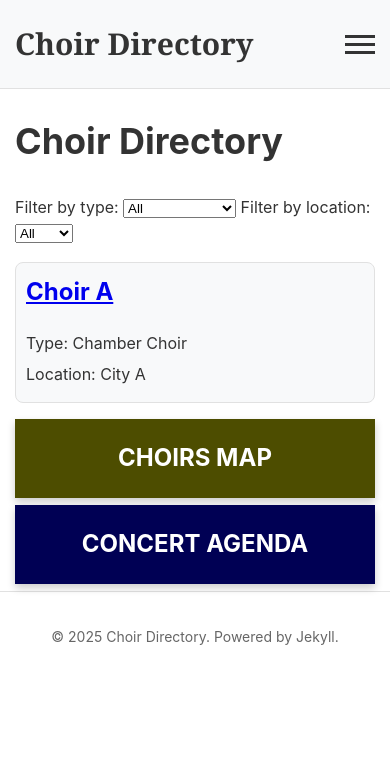
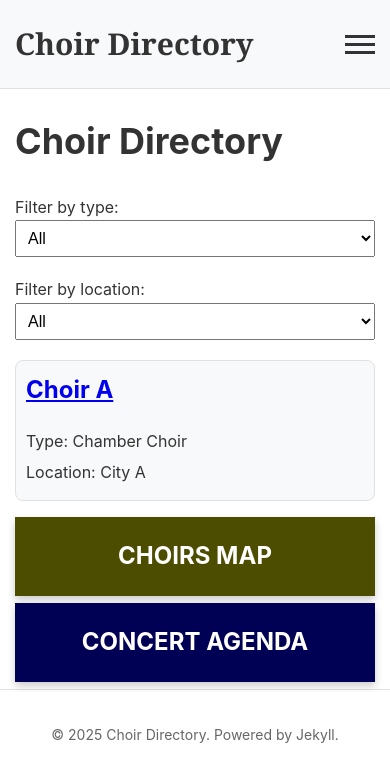
Before and after one commit to jllobera/choir-directory, a Jekyll site: the page built from directory.html, in a window 390 px wide. Shown: the top 782 px of the page. Built offline with Jekyll 4.4.1, drawn with Linux system fonts in a browser that asks for light colours; a script that is not in the unit is left out.

Commit message:
Update directory.html
Fixing, I think.

```diff
--- a/directory.html
+++ b/directory.html
@@ -54,7 +54,7 @@ title: Choir Directory
     font-weight: bold;
   }
 
-  #filter-type, #filter-location {
+  #filter {
     margin-bottom: 20px;
     padding: 8px;
     font-size: 16px;
@@ -85,7 +85,7 @@ title: Choir Directory
 
   /* Responsive Design for Mobile */
   @media (max-width: 768px) {
-    #filter-type, #filter-location {
+    #filter {
       width: 100%;
       margin-right: 0;
     }
```
